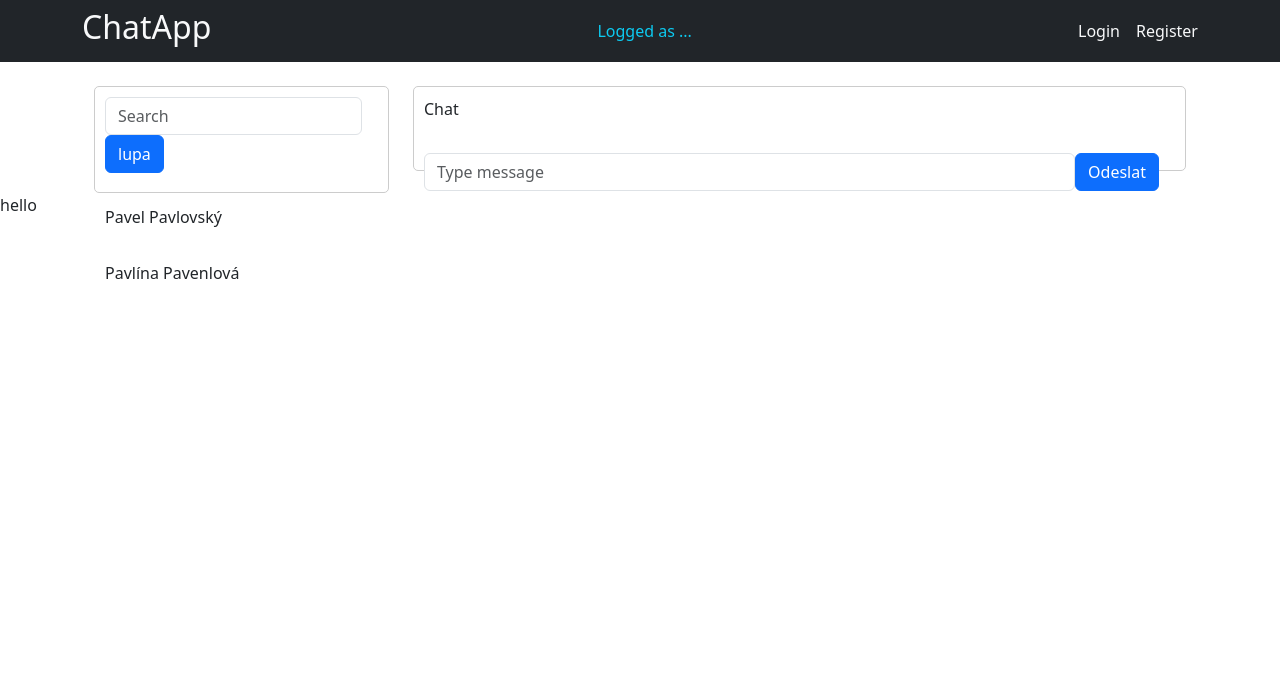
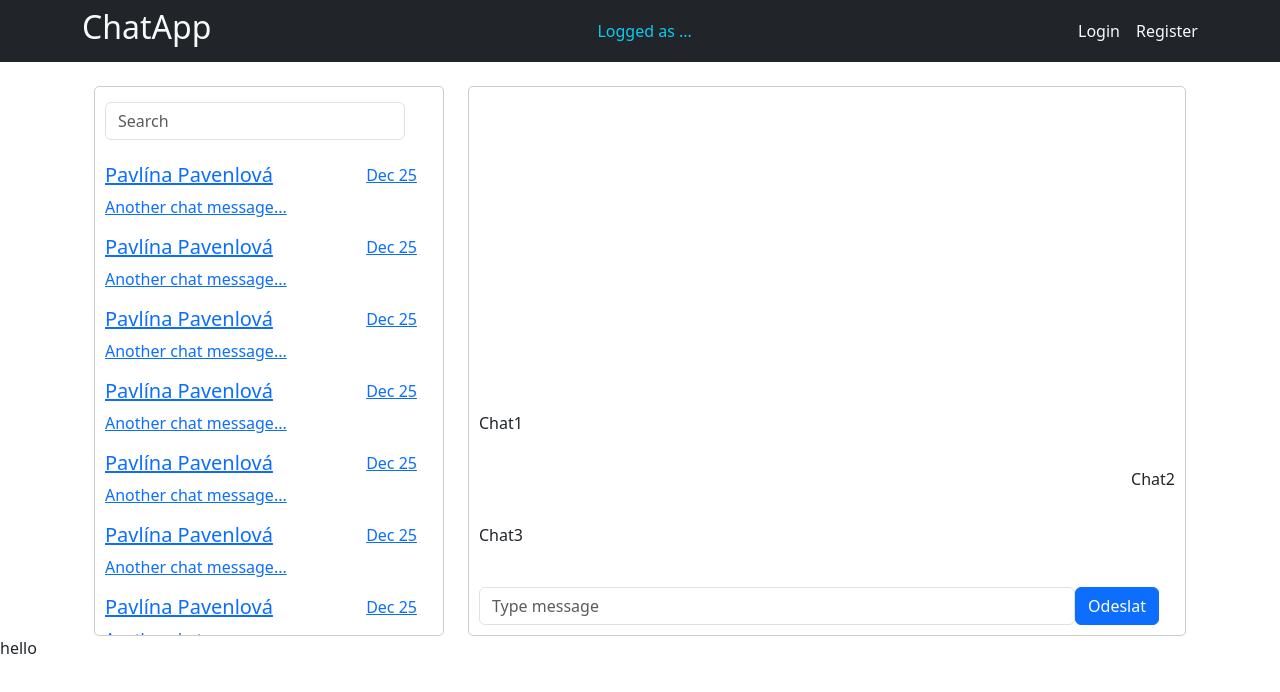
Before and after one commit to r21219/webAppDesktop, a React (Create React App) app: page /chat in a window 1280 px wide. Shown: the top 692 px of the page. Built offline with nearby package versions, Linux system fonts and the light colour scheme; no server answers.

Commit message:
basic design - chat window

```diff
--- a/src/pages/Chat.tsx
+++ b/src/pages/Chat.tsx
@@ -1,33 +1,164 @@
-import { Button, Container, Form, Stack } from "react-bootstrap";
+import { Button, Container, Form, Stack, Row, Col } from "react-bootstrap";
+import { Link } from "react-router-dom"; // Import the Link component
 
 const Chat = () => {
     return (
         <Container>
+            <Stack direction={"horizontal"} className={"align-items-start"} gap={4}>
+                {/* Side contact list */}
+                <div style={{ border: "1px solid #ccc", padding: "10px", borderRadius: "5px", width: "350px", height:"550px", overflowY: "auto" }}>
+                    <Stack className={"flex-grow-1 message-box pe-3"} gap={3}>
+                        <div style={{ backgroundColor: "black", height: "80px" }} /> {/* White background to fill the space */}
+                        <div className="headind_srch" style={{ position: "fixed", backgroundColor: "white", width:"300px", paddingTop:"5px"}}>
+                            <Form>
+                                <Form.Group className="mb-3">
+                                    <Form.Control type="search" placeholder="Search" />
+                                </Form.Group>
+                            </Form>
+                        </div>
 
-            <Stack direction={"horizontal"} className={"align-items-start"} gap={4} >
-                {/* side contact list */}
-                <div style={{ border: "1px solid #ccc", padding: "10px", borderRadius: "5px" }}>
-                <Stack className={"flex-grow-0 message-box pe-3"} gap={3}>
+                        {/* List of Chats */}
+                        <div className="chat_list" style={{paddingTop: "50px"}} >
+                            <div className="chat_people">
+                                <Link to="/chat">
+                                    <div className="chat_ib">
+                                        <Row>
+                                            <Col xs={8}>
+                                                <h5>Pavlína Pavenlová</h5>
+                                            </Col>
+                                            <Col xs={4} className="text-end">
+                                                <span className="chat_date">Dec 25</span>
+                                            </Col>
+                                        </Row>
+                                        <p>Another chat message...</p>
+                                    </div>
+                                </Link>
+                            </div>
 
-                    <Form>
-                        <Form.Group className="mb-3">
-                            <Form.Control type="search" placeholder="Search" />
-                            <Button variant="primary" type="button">
-                                lupa
-                            </Button>
-                        </Form.Group>
-                    </Form>
+                            <div className="chat_people">
+                                <Link to="/chat">
+                                    <div className="chat_ib">
+                                        <Row>
+                                            <Col xs={8}>
+                                                <h5>Pavlína Pavenlová</h5>
+                                            </Col>
+                                            <Col xs={4} className="text-end">
+                                                <span className="chat_date">Dec 25</span>
+                                            </Col>
+                                        </Row>
+                                        <p>Another chat message...</p>
+                                    </div>
+                                </Link>
+                            </div>
 
-                    <p>Pavel Pavlovský</p>
-                    <p>Pavlína Pavenlová</p>
+                            <div className="chat_people">
+                                <Link to="/chat">
+                                    <div className="chat_ib">
+                                        <Row>
+                                            <Col xs={8}>
+                                                <h5>Pavlína Pavenlová</h5>
+                                            </Col>
+                                            <Col xs={4} className="text-end">
+                                                <span className="chat_date">Dec 25</span>
+                                            </Col>
+                                        </Row>
+                                        <p>Another chat message...</p>
+                                    </div>
+                                </Link>
+                            </div>
 
-                </Stack>
+                            <div className="chat_people">
+                                <Link to="/chat">
+                                    <div className="chat_ib">
+                                        <Row>
+                                            <Col xs={8}>
+                                                <h5>Pavlína Pavenlová</h5>
+                                            </Col>
+                                            <Col xs={4} className="text-end">
+                                                <span className="chat_date">Dec 25</span>
+                                            </Col>
+                                        </Row>
+                                        <p>Another chat message...</p>
+                                    </div>
+                                </Link>
+                            </div>
+
+                            <div className="chat_people">
+                                <Link to="/chat">
+                                    <div className="chat_ib">
+                                        <Row>
+                                            <Col xs={8}>
+                                                <h5>Pavlína Pavenlová</h5>
+                                            </Col>
+                                            <Col xs={4} className="text-end">
+                                                <span className="chat_date">Dec 25</span>
+                                            </Col>
+                                        </Row>
+                                        <p>Another chat message...</p>
+                                    </div>
+                                </Link>
+                            </div>
+
+                            <div className="chat_people">
+                                <Link to="/chat">
+                                    <div className="chat_ib">
+                                        <Row>
+                                            <Col xs={8}>
+                                                <h5>Pavlína Pavenlová</h5>
+                                            </Col>
+                                            <Col xs={4} className="text-end">
+                                                <span className="chat_date">Dec 25</span>
+                                            </Col>
+                                        </Row>
+                                        <p>Another chat message...</p>
+                                    </div>
+                                </Link>
+                            </div>
+
+                            <div className="chat_people">
+                                <Link to="/chat">
+                                    <div className="chat_ib">
+                                        <Row>
+                                            <Col xs={8}>
+                                                <h5>Pavlína Pavenlová</h5>
+                                            </Col>
+                                            <Col xs={4} className="text-end">
+                                                <span className="chat_date">Dec 25</span>
+                                            </Col>
+                                        </Row>
+                                        <p>Another chat message...</p>
+                                    </div>
+                                </Link>
+                            </div>
+
+                            <div className="chat_people">
+                                <Link to="/chat">
+                                    <div className="chat_ib">
+                                        <Row>
+                                            <Col xs={8}>
+                                                <h5>Pavlína Pavenlová</h5>
+                                            </Col>
+                                            <Col xs={4} className="text-end">
+                                                <span className="chat_date">Dec 25</span>
+                                            </Col>
+                                        </Row>
+                                        <p>Another chat message...</p>
+                                    </div>
+                                </Link>
+                            </div>
+
+                        </div>
+                    </Stack>
                 </div>
-                {/* main chat window */}
-                <div className="flex-grow-1 message-box" style={{ border: "1px solid #ccc", padding: "10px", borderRadius: "5px" }}>
-                    {/* Your ChatBox content */}
-                    <p>Chat</p>
-                    <Form>
+
+                {/* Main chat window */}
+                <div className="flex-grow-1 message-box d-flex flex-column justify-content-end" style={{ border: "1px solid #ccc", padding: "10px", borderRadius: "5px", overflowY: "auto", height:"550px"}}>
+                    <Stack direction="vertical" gap={3} className="justify-content-end">
+                        <p className="text-start">Chat1</p>
+                        <p className="text-end">Chat2</p>
+                        <p className="text-start">Chat3</p>
+                    </Stack>
+                    <Form className="mt-auto">
                         {/* Additional Search input inside the ChatBox */}
                         <Form.Group className="text-muted d-flex justify-content-start align-items-center pe-3 pt-3 mt-2">
                             <Form.Control type="text" placeholder="Type message" />
```
Also changed, not shown: src/index.css (line endings or trailing spaces).
